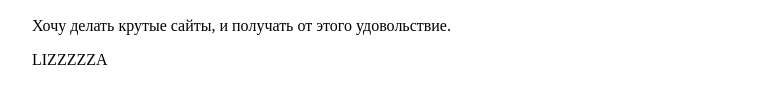
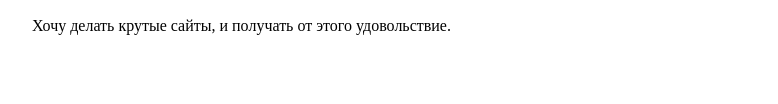
Before and after one commit to LizaRomaniuk/lesson1, a plain HTML site: page index.html in a window 1280 px wide. Shown: the part 504-608 px from the top of the page, without its empty margins (208-986 px from the left). Drawn offline with Linux system fonts and the light colour scheme.

Commit message:
lesson 1

```diff
--- a/index.html
+++ b/index.html
@@ -24,6 +24,5 @@
     <hr size="0,5"; color="black"; width="800"; align="center"/>
     <h2 style="font-family: Verdana, Geneva, Tahoma, sans-serif; text-align: center;">Чего ожидаю от курса</h2>
     <p>Хочу делать крутые сайты, и получать от этого удовольствие.</p>
-    <p>LIZZZZZA</p>
 </body>
 </html>
```
